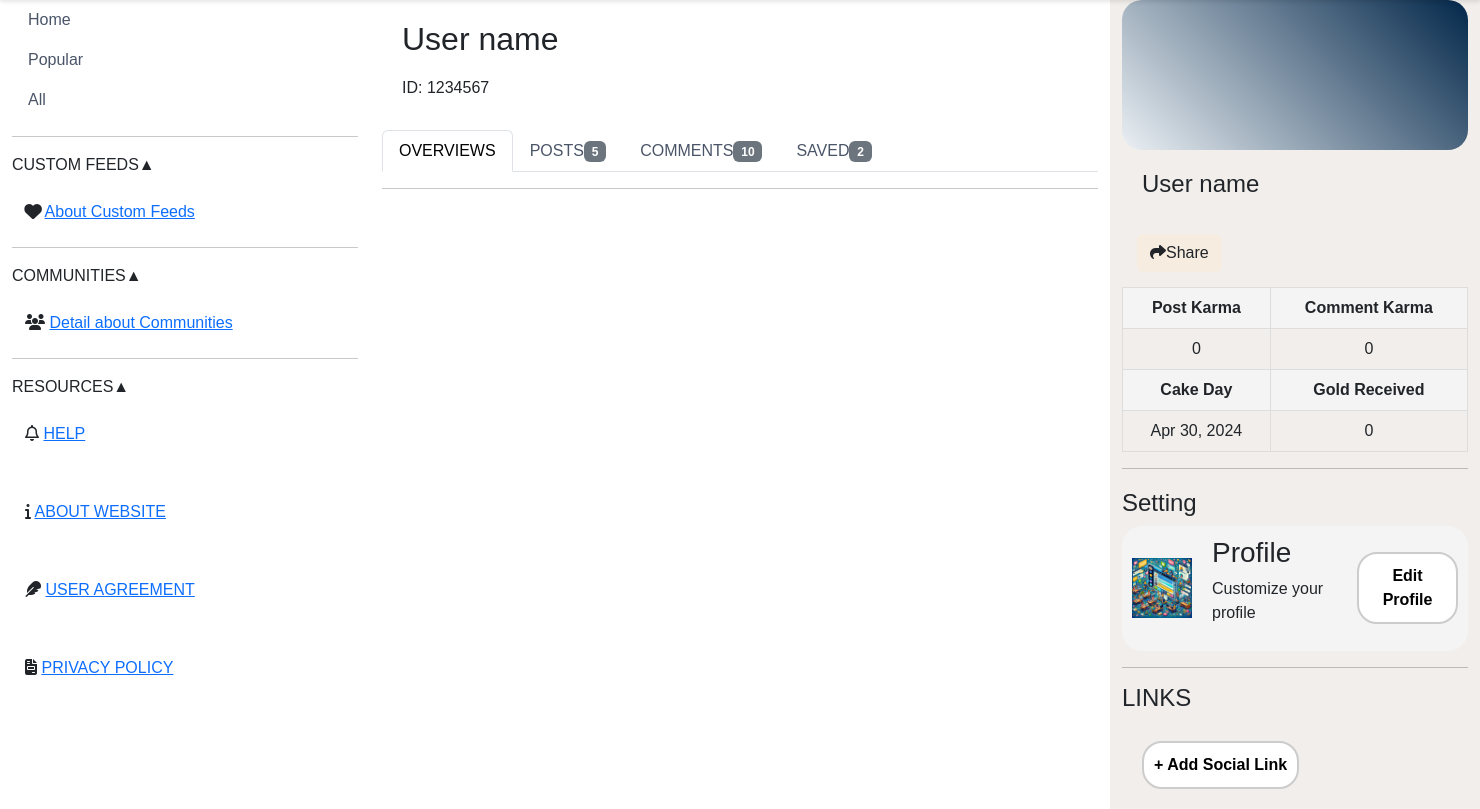
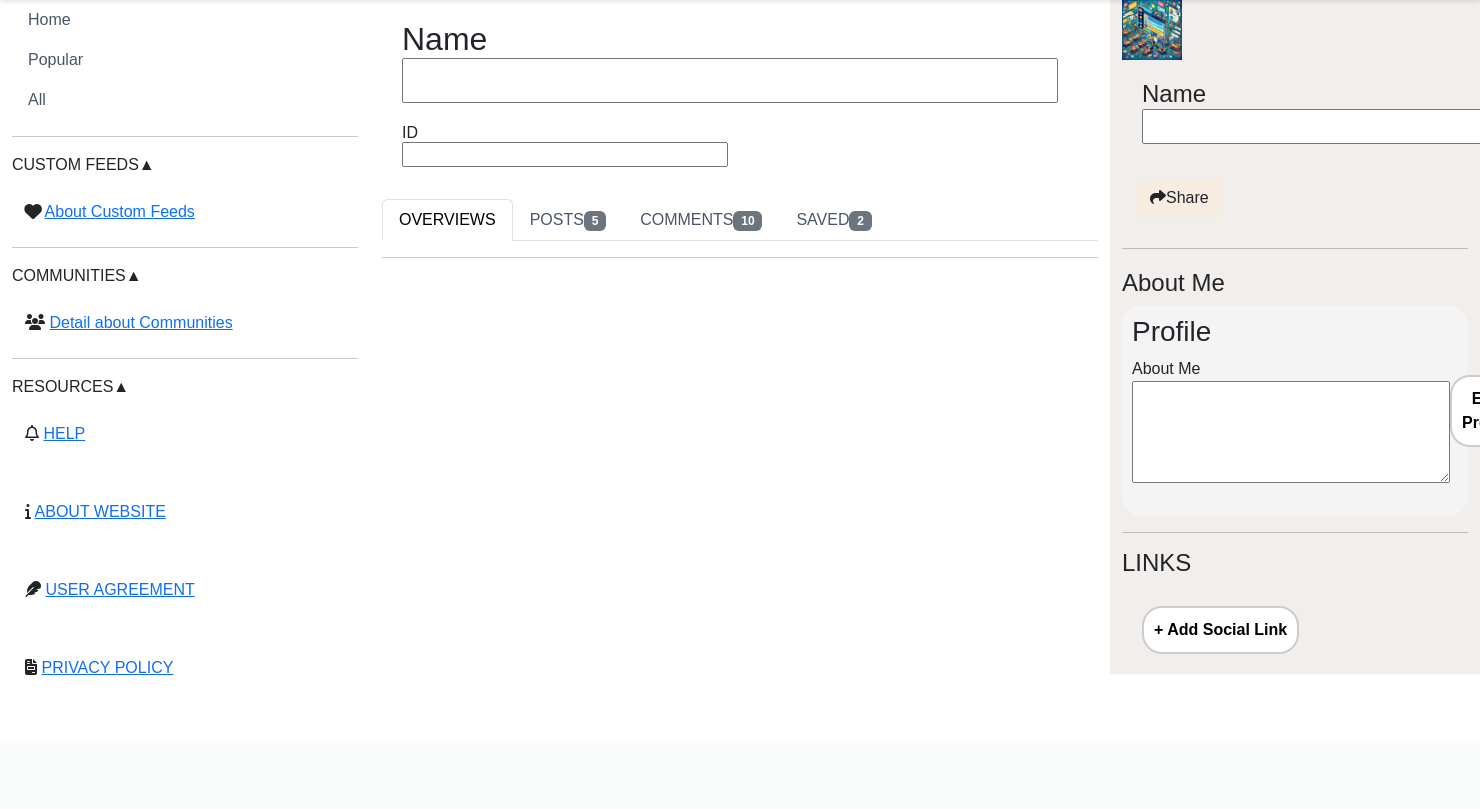
Before and after one commit to kyra-luo/flaskProject, a Flask app: page /user in a window 1480 px wide; the page is wider, and only the part inside the window is pictured. Shown: the part 65-874 px from the top of that part. After the commit the page ends 740 px from the top of that part, so only its background shows below. Run offline with Flask 3, Linux system fonts and the light colour scheme; some libraries are stand-ins or nearby versions.

Commit message:
change for the user html

```diff
--- a/app/routes.py
+++ b/app/routes.py
@@ -1,6 +1,7 @@
 from flask import render_template
 from app import app
 from app.form import PostForm
+from app.form import UserForm
 
 
 @app.route('/')
@@ -12,6 +13,12 @@ def index():
 def create():
     form=PostForm()
     return render_template('create_post.html', title='Submit Post', form=form)
+
+
+@app.route('/user')
+def userf():
+    form = UserForm()
+    return render_template('user.html', title='User Page', form=form)
 
 @app.route('/submit', methods=['GET'])
 def submit():
--- a/app/templates/user.html
+++ b/app/templates/user.html
@@ -1,6 +1,9 @@
 
 {% extends "base.html" %}
 {% block content %}
+
+<form action="" method="post" novalidate>
+    {{ form.hidden_tag() }}
     <div class="container-fluid">
     <div class="row">
         <div class="col-sm-3 sidenav">
@@ -71,8 +74,17 @@
             <div class="row">
             <div class="col-sm-8">
                 <div class="middle">
-                    <h2 style="margin: 20px">User name</h2>
-                    <h6 style="margin-left:20px ">ID: 1234567</h6>
+                    <h2 style="margin: 20px">
+                        {{ form.name.label }}<br>
+                        {{ form.name(size=32) }}
+
+
+                    </h2>
+                    <h6 style="margin-left:20px ">
+                        {{ form.id.label }}<br>
+                        {{ form.id(size=32) }}
+
+                    </h6>
                     <br>
                     <ul class="nav nav-tabs" role="tablist">
                         <li class="nav-item">
@@ -93,8 +105,11 @@
             </div>
 
                 <div class="col-sm-4" style="background-color: rgba(197, 187, 174, 0.25);">
-                <div class="Userblue-header"></div>
-                <h4 style="margin: 20px">User name</h4>
+                <img src="{{ url_for('static', filename='image/1.jpg') }}" alt="Profile Icon" class="profile-icon">
+                <h4 style="margin: 20px">
+                    {{ form.name.label }}<br>
+                    {{ form.name(size=32) }}
+                </h4>
                 <button id="shareButton" class="btn" style="margin: 15px;background-color: rgba(250, 235, 215, 0.567);">
                     <i class="fa-solid fa-share"></i>Share
                 </button>
@@ -107,32 +122,15 @@
                     </ul>
                 </div>
 
-                <table class="UserTable" style="background-color: transparent">
-                    <tr>
-                        <th>Post Karma</th>
-                        <th>Comment Karma</th>
-                    </tr>
-                    <tr>
-                        <td id="postKarma">0</td>
-                        <td id="commentKarma">0</td>
-                    </tr>
-                    <tr>
-                        <th>Cake Day</th>
-                        <th>Gold Received</th>
-                    </tr>
-                    <tr>
-                        <td id="cakeDay">Apr 30, 2024</td>
-                        <td id="goldReceived">0</td>
-                    </tr>
-                </table>
+
                 <hr>
-                <h4 style="margin-top:20px "> Setting</h4>
+                <h4 style="margin-top:20px "> About Me</h4>
 
                 <div class="profile-section">
-                    <img src="{{ url_for('static', filename='image/1.jpg') }}" alt="Profile Icon" class="profile-icon">
                     <div class="profile-info">
                         <h3>Profile</h3>
-                        <p>Customize your profile</p>
+                        <p>{{ form.about_me.label }}<br>
+                            {{ form.about_me(rows=4, cols=32) }}</p>
                     </div>
                     <button class="useredit-button">Edit Profile</button>
                 </div>
@@ -145,5 +143,6 @@
         </div>
     </div>
 </div>
+</form>
 
     {% endblock %}
```
Also changed, not shown: 1 other file.
